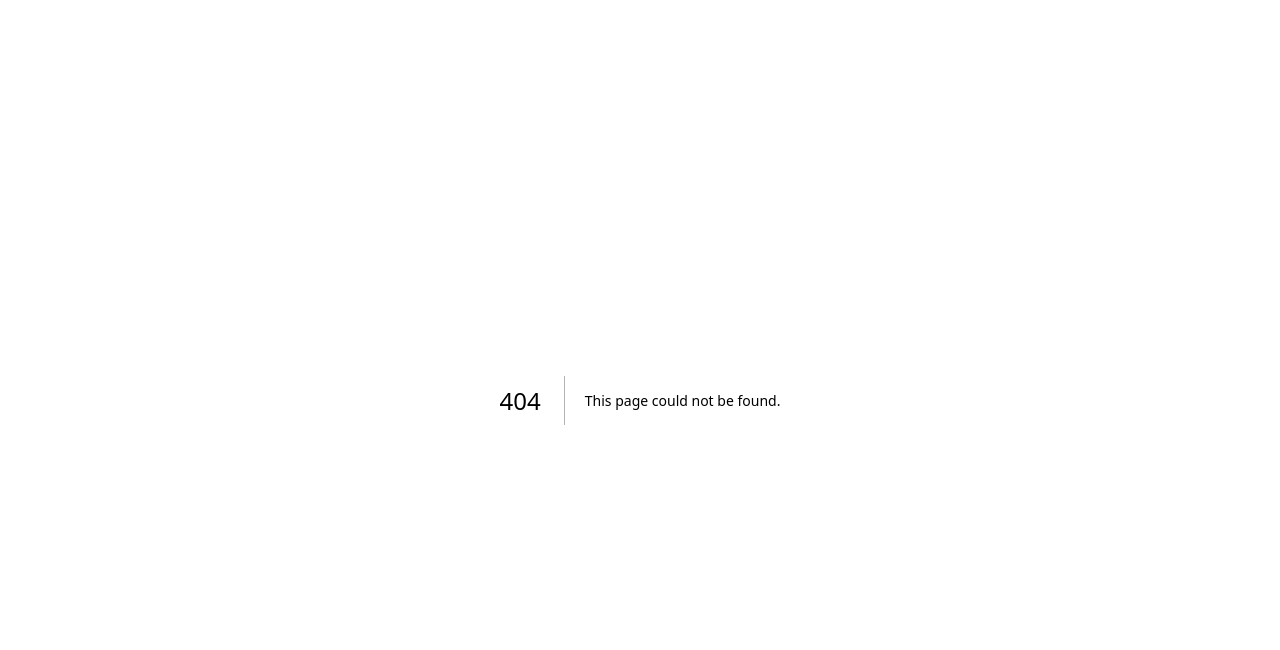
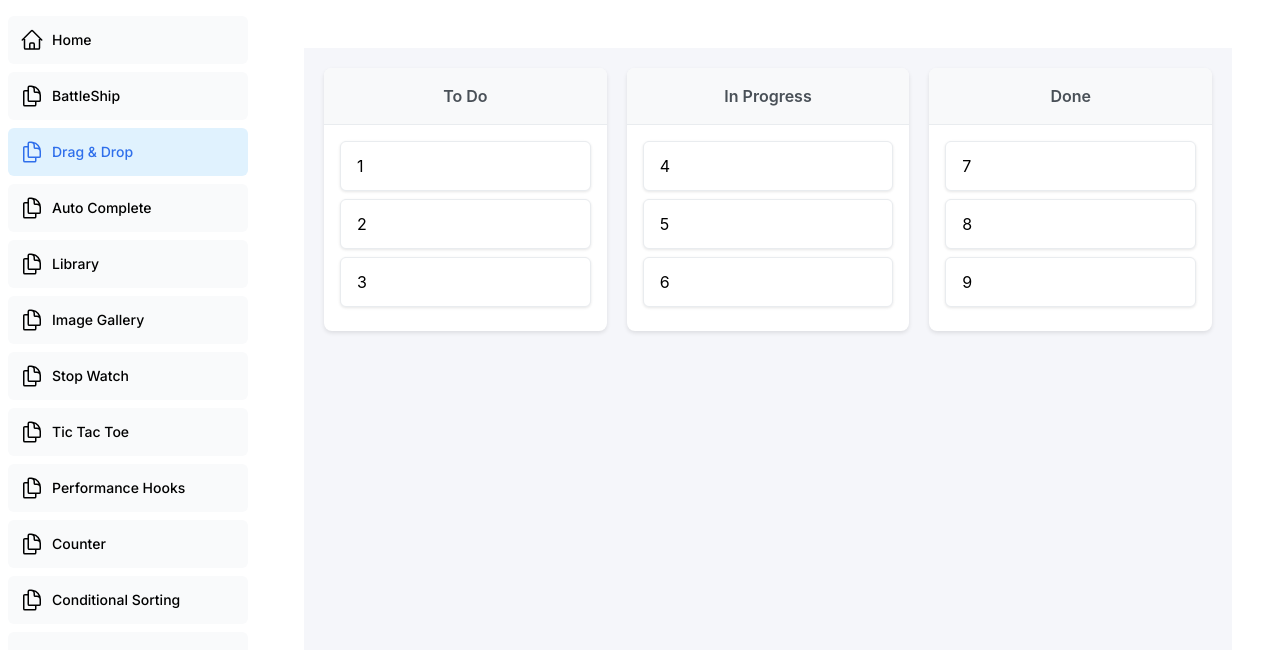
Before and after one commit to aasifrasul/nextjs-dashboard, a Next.js app: page /home/drag-drop in a window 1280 px wide. Before the commit this address had no page. Shown: the top 650 px of the page. Built offline with nearby package versions, Linux system fonts and the light colour scheme; a web font is replaced by a local one.

Commit message:
added Drag and Drop functionality

```diff
--- a/app/home/battleShip/GamePlay.ts
+++ b/app/home/battleShip/GamePlay.ts
@@ -36,7 +36,9 @@ const deepClone = <T>(obj: T): T => JSON.parse(JSON.stringify(obj));
 
 // Create a proper 2D array initialization function
 const create2DArray = (size: number, initialValue: any): any[][] => {
-	return Array(size).fill(null).map(() => Array(size).fill(initialValue));
+	return Array(size)
+		.fill(null)
+		.map(() => Array(size).fill(initialValue));
 };
 
 // Initialize player states
@@ -82,8 +84,8 @@ export class GamePlay {
 		currentOrientation: Orientation.Horizontal,
 		placedShips: {
 			1: [] as ShipType[],
-			2: [] as ShipType[]
-		}
+			2: [] as ShipType[],
+		},
 	};
 
 	// Singleton instance
@@ -108,7 +110,7 @@ export class GamePlay {
 
 		// Return unsubscribe function
 		return () => {
-			this.listeners = this.listeners.filter(l => l !== listener);
+			this.listeners = this.listeners.filter((l) => l !== listener);
 		};
 	}
 
@@ -121,7 +123,7 @@ export class GamePlay {
 			setupPhase: deepClone(this.setupPhase),
 		};
 
-		this.listeners.forEach(listener => listener(state));
+		this.listeners.forEach((listener) => listener(state));
 	}
 
 	// Reset the game state
@@ -134,8 +136,8 @@ export class GamePlay {
 			currentOrientation: Orientation.Horizontal,
 			placedShips: {
 				1: [],
-				2: []
-			}
+				2: [],
+			},
 		};
 		this.notifyListeners();
 	}
@@ -162,7 +164,9 @@ export class GamePlay {
 
 	toggleOrientation(): void {
 		this.setupPhase.currentOrientation =
-			this.setupPhase.currentOrientation === Orientation.Horizontal ? Orientation.Vertical : Orientation.Horizontal;
+			this.setupPhase.currentOrientation === Orientation.Horizontal
+				? Orientation.Vertical
+				: Orientation.Horizontal;
 		this.notifyListeners();
 	}
 
@@ -172,22 +176,26 @@ export class GamePlay {
 			[ShipType.Battleship]: 4,
 			[ShipType.Cruiser]: 3,
 			[ShipType.Submarine]: 3,
-			[ShipType.Destroyer]: 2
+			[ShipType.Destroyer]: 2,
 		};
 		return shipSizes[shipType];
 	}
 
 	getAvailableShips(player: Player): ShipType[] {
 		const placedShips = this.setupPhase.placedShips[player];
-		return STANDARD_FLEET
-			.filter(ship => {
-				const count = placedShips.filter(type => type === ship.type).length;
-				return count < ship.count;
-			})
-			.map(ship => ship.type);
+		return STANDARD_FLEET.filter((ship) => {
+			const count = placedShips.filter((type) => type === ship.type).length;
+			return count < ship.count;
+		}).map((ship) => ship.type);
 	}
 
-	canPlaceShip(player: Player, x: number, y: number, shipType: ShipType, orientation: Orientation): boolean {
+	canPlaceShip(
+		player: Player,
+		x: number,
+		y: number,
+		shipType: ShipType,
+		orientation: Orientation,
+	): boolean {
 		if (!shipType) return false;
 
 		const size = this.getShipSize(shipType);
@@ -255,10 +263,10 @@ export class GamePlay {
 		this.players[player].board.remainingShips = this.players[player].board.ships.length;
 
 		// Check if all ships are placed for both players
-		const allShipsPlaced = [1, 2].every(p => {
-			return STANDARD_FLEET.every(ship => {
+		const allShipsPlaced = [1, 2].every((p) => {
+			return STANDARD_FLEET.every((ship) => {
 				const count = this.setupPhase.placedShips[p as Player].filter(
-					type => type === ship.type
+					(type) => type === ship.type,
 				).length;
 				return count >= ship.count;
 			});
@@ -270,9 +278,9 @@ export class GamePlay {
 			this.currentPlayer = 1;
 		} else {
 			// Auto-switch to next player if current player placed all ships
-			const currentPlayerShipsComplete = STANDARD_FLEET.every(ship => {
+			const currentPlayerShipsComplete = STANDARD_FLEET.every((ship) => {
 				const count = this.setupPhase.placedShips[player].filter(
-					type => type === ship.type
+					(type) => type === ship.type,
 				).length;
 				return count >= ship.count;
 			});
@@ -283,7 +291,8 @@ export class GamePlay {
 
 			// Select next available ship for this player
 			const availableShips = this.getAvailableShips(player);
-			this.setupPhase.currentShipType = availableShips.length > 0 ? availableShips[0] : null;
+			this.setupPhase.currentShipType =
+				availableShips.length > 0 ? availableShips[0] : null;
 		}
 
 		// Notify listeners after state change
@@ -414,4 +423,5 @@ Player 2: ${player2ShipsPlaced}/${totalShipsNeeded} ships placed`;
 	}
 }
 
-export const generateRandomNumberUnderNum = (num: number): number => Math.floor(Math.random() * num);
+export const generateRandomNumberUnderNum = (num: number): number =>
+	Math.floor(Math.random() * num);
--- a/app/home/battleShip/index.module.css
+++ b/app/home/battleShip/index.module.css
@@ -1,4 +1,3 @@
-
 .main {
 	width: 600px;
 	display: flex;
--- a/app/home/battleShip/page.tsx
+++ b/app/home/battleShip/page.tsx
@@ -1,13 +1,13 @@
 'use client';
 import { useState, useEffect } from 'react';
-import { Player, ShipType  } from './types';
+import { Player, ShipType } from './types';
 import { GamePlay, generateRandomNumberUnderNum, BOARD_SIZE, GamePlayState } from './GamePlay';
 import styles from './index.module.css';
 
 export default function BattleShip() {
 	// State to store the game state
 	const [gameState, setGameState] = useState<GamePlayState | null>(null);
-	const [hoveredCell, setHoveredCell] = useState<{ x: number, y: number } | null>(null);
+	const [hoveredCell, setHoveredCell] = useState<{ x: number; y: number } | null>(null);
 
 	// Get the singleton instance of GamePlay
 	const gameplay = GamePlay.getInstance();
@@ -37,7 +37,10 @@ export default function BattleShip() {
 		if (gameState.currentState === 'setup' && player === gameState.currentPlayer) {
 			// In setup phase, clicking a cell attempts to place a ship
 			gameplay.placeShip(player, x, y);
-		} else if (gameState.currentState === 'playing' && player !== gameState.currentPlayer) {
+		} else if (
+			gameState.currentState === 'playing' &&
+			player !== gameState.currentPlayer
+		) {
 			// In playing phase, clicking a cell fires a shot at the opponent's board
 			gameplay.fireShot(gameState.currentPlayer, x, y);
 		}
@@ -80,7 +83,7 @@ export default function BattleShip() {
 			x,
 			y,
 			gameState.setupPhase.currentShipType,
-			gameState.setupPhase.currentOrientation
+			gameState.setupPhase.currentOrientation,
 		);
 	};
 
@@ -104,7 +107,7 @@ export default function BattleShip() {
 				<div className={styles.shipSelection}>
 					<h4>Select Ship:</h4>
 					<div className={styles.shipButtons}>
-						{availableShips.map(shipType => (
+						{availableShips.map((shipType) => (
 							<button
 								key={shipType}
 								className={`${styles.shipButton} ${currentShipType === shipType ? styles.selected : ''}`}
@@ -123,7 +126,11 @@ export default function BattleShip() {
 		if (gameState.currentState === 'setup') {
 			return <div className={styles.gameStatus}>{gameplay.getSetupStatus()}</div>;
 		} else if (gameState.currentState === 'playing') {
-			return <div className={styles.gameStatus}>Current Player: {gameState.currentPlayer}</div>;
+			return (
+				<div className={styles.gameStatus}>
+					Current Player: {gameState.currentPlayer}
+				</div>
+			);
 		} else if (gameState.currentState === 'gameover') {
 			const winner = gameplay.getWinner();
 			return <div className={styles.gameStatus}>Game Over! Player {winner} wins!</div>;
@@ -144,7 +151,8 @@ export default function BattleShip() {
 		const isPlayingPhase = gameState.currentState === 'playing';
 
 		// Determine if this board is interactive in the current phase
-		const isInteractive = (isSetupPhase && isCurrentPlayerBoard) ||
+		const isInteractive =
+			(isSetupPhase && isCurrentPlayerBoard) ||
 			(isPlayingPhase && !isCurrentPlayerBoard);
 
 		return (
@@ -152,7 +160,9 @@ export default function BattleShip() {
 				{grid.map((row, y) => (
 					<div key={y} className={styles.row}>
 						{row.map((cell, x) => {
-							const isPreview = isSetupPhase && isCurrentPlayerBoard &&
+							const isPreview =
+								isSetupPhase &&
+								isCurrentPlayerBoard &&
 								isShipPlacementPreview(player, x, y);
 
 							return (
@@ -164,13 +174,19 @@ export default function BattleShip() {
                     ${isPreview ? styles.preview : ''}
                     ${isInteractive ? styles.interactive : ''}
                   `}
-									onClick={() => isInteractive && handleCellClick(player, x, y)}
+									onClick={() =>
+										isInteractive && handleCellClick(player, x, y)
+									}
 									onMouseEnter={() => isInteractive && handleCellHover(x, y)}
 									onMouseLeave={handleCellHoverEnd}
 								>
-									{isSetupPhase && showShips && cell === 'ship' ? '■' :
-										isPlayingPhase && cell === 'hit' ? '✓' :
-											isPlayingPhase && cell === 'miss' ? '✗' : ''}
+									{isSetupPhase && showShips && cell === 'ship'
+										? '■'
+										: isPlayingPhase && cell === 'hit'
+											? '✓'
+											: isPlayingPhase && cell === 'miss'
+												? '✗'
+												: ''}
 								</button>
 							);
 						})}
--- a/app/home/battleShip/types.ts
+++ b/app/home/battleShip/types.ts
@@ -29,7 +29,7 @@ export enum ShipType {
 
 // Ship configuration
 export interface ShipConfig {
-	id: string,
+	id: string;
 	type: ShipType;
 	position: { x: number; y: number }; // Starting position
 	orientation: Orientation;
--- /dev/null
+++ b/app/home/drag-drop/page.tsx
@@ -0,0 +1,157 @@
+'use client';
+import React, { DragEvent, ReactNode } from 'react';
+
+import { CardProps, DraggedItem, ColumnData, ColumnConfig } from './types';
+
+import styles from './styles.module.css';
+
+const Card = ({ item }: CardProps): ReactNode => (
+	<div draggable="true" className={styles.item} data-item={item}>
+		{item}
+	</div>
+);
+
+export default function App() {
+	const [columns, setColumns] = React.useState<ColumnData>({
+		todo: [1, 2, 3],
+		inProgress: [4, 5, 6],
+		done: [7, 8, 9],
+	});
+
+	const [draggedItem, setDraggedItem] = React.useState<DraggedItem | null>(null);
+
+	const handleDragStart = (e: DragEvent<HTMLDivElement>) => {
+		const target = e.target as HTMLElement;
+		if (target.getAttribute('draggable') === 'true') {
+			const item = Number(target.getAttribute('data-item'));
+			const sourceColumn = target
+				.closest('[data-column-id]')
+				?.getAttribute('data-column-id');
+
+			if (sourceColumn) {
+				setDraggedItem({ item, sourceColumn });
+				e.dataTransfer.effectAllowed = 'move';
+				e.dataTransfer.setData('text/plain', ''); // For touch compatibility
+
+				// Add visual feedback
+				target.style.opacity = '0.5';
+			}
+		}
+	};
+
+	const handleDragEnd = (e: DragEvent<HTMLDivElement>) => {
+		const target = e.target as HTMLElement;
+		if (target.getAttribute('draggable') === 'true') {
+			target.style.opacity = '1';
+			setDraggedItem(null);
+		}
+	};
+
+	const handleDragOver = (e: DragEvent<HTMLDivElement>) => {
+		e.preventDefault();
+		e.dataTransfer.dropEffect = 'move';
+	};
+
+	const handleDragEnter = (e: DragEvent<HTMLDivElement>) => {
+		e.preventDefault();
+		const target = e.target as HTMLElement;
+		const column = target.closest('[data-column-id]') as HTMLElement;
+		if (column && column.getAttribute('data-column-type') !== 'header') {
+			column.setAttribute('data-drag-over', 'true');
+		}
+	};
+
+	const handleDragLeave = (e: DragEvent<HTMLDivElement>) => {
+		const target = e.target as HTMLElement;
+		const relatedTarget = e.relatedTarget as HTMLElement;
+		const column = target.closest('[data-column-id]') as HTMLElement;
+		if (column && !column.contains(relatedTarget)) {
+			column.removeAttribute('data-drag-over');
+		}
+	};
+
+	const handleDrop = (e: DragEvent<HTMLDivElement>) => {
+		e.preventDefault();
+
+		// Remove visual feedback from all columns
+		document.querySelectorAll('[data-column-id]').forEach((col) => {
+			col.removeAttribute('data-drag-over');
+		});
+
+		if (!draggedItem) return;
+
+		const target = e.target as HTMLElement;
+		const dropTarget = target.closest('[data-column-id]') as HTMLElement;
+		if (!dropTarget || dropTarget.getAttribute('data-column-type') === 'header') return;
+
+		const targetColumn = dropTarget.getAttribute('data-column-id') as keyof ColumnData;
+		const { item, sourceColumn } = draggedItem;
+
+		if (sourceColumn === targetColumn) return;
+
+		// Single state update with functional update
+		setColumns((prev) => {
+			const newColumns = { ...prev };
+
+			// Remove from source
+			newColumns[sourceColumn as keyof ColumnData] = prev[
+				sourceColumn as keyof ColumnData
+			].filter((i) => i !== item);
+
+			// Add to target (keep sorted)
+			newColumns[targetColumn] = [...prev[targetColumn], item].sort((a, b) => a - b);
+
+			return newColumns;
+		});
+
+		setDraggedItem(null);
+	};
+
+	// Memoized column data to avoid recreating arrays
+	const columnConfig = React.useMemo(
+		(): ColumnConfig[] => [
+			{ id: 'todo', title: 'To Do', items: columns.todo },
+			{ id: 'inProgress', title: 'In Progress', items: columns.inProgress },
+			{ id: 'done', title: 'Done', items: columns.done },
+		],
+		[columns],
+	);
+
+	return (
+		<div
+			className={styles.App}
+			onDragStart={handleDragStart}
+			onDragEnd={handleDragEnd}
+			onDragOver={handleDragOver}
+			onDragEnter={handleDragEnter}
+			onDragLeave={handleDragLeave}
+			onDrop={handleDrop}
+		>
+			<div className={styles.board}>
+				{columnConfig.map(({ id, title, items }) => (
+					<div key={id} className={styles['column-container']}>
+						<div
+							className={`${styles.column} ${styles.header}`}
+							data-column-id={id}
+							data-column-type="header"
+						>
+							{title}
+						</div>
+						<div
+							className={styles.column}
+							data-column-id={id}
+							data-column-type="drop-zone"
+						>
+							{items.map((item) => (
+								<Card key={item} item={item} />
+							))}
+							{items.length === 0 && (
+								<div className={styles['empty-state']}>Drop items here</div>
+							)}
+						</div>
+					</div>
+				))}
+			</div>
+		</div>
+	);
+}
--- /dev/null
+++ b/app/home/drag-drop/styles.module.css
@@ -0,0 +1,82 @@
+.App {
+	font-family: -apple-system, BlinkMacSystemFont, 'Segoe UI', 'Roboto', sans-serif;
+	padding: 20px;
+	background-color: #f5f6fa;
+	min-height: 100vh;
+}
+
+.board {
+	display: flex;
+	gap: 20px;
+	max-width: 1200px;
+	margin: 0 auto;
+}
+
+.column-container {
+	flex: 1;
+	background: white;
+	border-radius: 8px;
+	box-shadow: 0 2px 4px rgba(0, 0, 0, 0.1);
+	overflow: hidden;
+}
+
+.header {
+	font-weight: 600;
+	background-color: #f8f9fa;
+	border-bottom: 1px solid #e9ecef;
+	text-align: center;
+	color: #495057;
+}
+
+.column {
+	min-height: 50px;
+	padding: 16px;
+	transition: background-color 0.2s ease;
+}
+
+.column[data-drag-over='true'] {
+	background-color: #e3f2fd;
+}
+
+.item {
+	cursor: grab;
+	padding: 12px 16px;
+	margin-bottom: 8px;
+	background-color: white;
+	border: 1px solid #e9ecef;
+	border-radius: 6px;
+	user-select: none;
+	transition: all 0.2s ease;
+	box-shadow: 0 1px 3px rgba(0, 0, 0, 0.1);
+}
+
+.item:hover {
+	border-color: #007bff;
+	box-shadow: 0 2px 8px rgba(0, 123, 255, 0.15);
+	transform: translateY(-1px);
+}
+
+.item:active {
+	cursor: grabbing;
+}
+
+.empty-state {
+	text-align: center;
+	color: #6c757d;
+	font-style: italic;
+	padding: 40px 20px;
+	border: 2px dashed #dee2e6;
+	border-radius: 6px;
+	margin-top: 20px;
+}
+
+@media (max-width: 768px) {
+	.board {
+		flex-direction: column;
+		gap: 16px;
+	}
+
+	.App {
+		padding: 16px;
+	}
+}
--- /dev/null
+++ b/app/home/drag-drop/types.ts
@@ -0,0 +1,21 @@
+// Type definitions
+export interface CardProps {
+	item: number;
+}
+
+export interface DraggedItem {
+	item: number;
+	sourceColumn: string;
+}
+
+export interface ColumnData {
+	todo: number[];
+	inProgress: number[];
+	done: number[];
+}
+
+export interface ColumnConfig {
+	id: keyof ColumnData;
+	title: string;
+	items: number[];
+}
--- a/app/lib/memoizeAsync.js
+++ b/app/lib/memoizeAsync.js
@@ -6,7 +6,7 @@ Implement the memoize function which optimizes repeated calls to an asynchronous
  callback in the form of callback(error, result).
 The goal is that calling memoizedGetSomeData multiple times with the same arguments should trigger the
  callback with the same cached result, avoiding unnecessary expensive calls etc..
-`
+`;
 export const memoizeAsync = (function () {
 	const allCaches = new WeakMap();
 
--- a/app/stores/LibraryProvider.tsx
+++ b/app/stores/LibraryProvider.tsx
@@ -84,7 +84,7 @@ export default function LibraryProivder({ children }: Props) {
 			};
 
 			setBooks((prevBooks) => {
-				return [...prevBooks, newBook]
+				return [...prevBooks, newBook];
 			});
 		}
 
@@ -117,7 +117,6 @@ export default function LibraryProivder({ children }: Props) {
 		const index = books.findIndex((book) => book.id === id);
 		if (index < 0) return;
 
-
 		setBooks((prevBooks) => {
 			const oldBook = books[index];
 			const issued = !oldBook.issued;
@@ -144,7 +143,7 @@ export default function LibraryProivder({ children }: Props) {
 
 	React.useEffect(() => {
 		filterBooks(searchText);
-	}, [books])
+	}, [books]);
 
 	const isDisabled = name?.length <= 0 || author?.length <= 0;
 
--- a/app/ui/home/nav-links.tsx
+++ b/app/ui/home/nav-links.tsx
@@ -12,6 +12,11 @@ const links = [
 	{
 		name: 'BattleShip',
 		href: '/home/battleShip',
+		icon: DocumentDuplicateIcon,
+	},
+	{
+		name: 'Drag & Drop',
+		href: '/home/drag-drop',
 		icon: DocumentDuplicateIcon,
 	},
 	{
--- a/auth.ts
+++ b/auth.ts
@@ -23,14 +23,14 @@ export const { auth, signIn, signOut } = NextAuth({
 	providers: [
 		Credentials({
 			async authorize(credentials) {
-				const parsedCredentials = z
+				const { success, data } = z
 					.object({
 						email: z.string(),
 						password: z.string().min(6),
 					})
 					.safeParse(credentials);
-				if (parsedCredentials.success) {
-					const { email, password } = parsedCredentials.data;
+				if (success) {
+					const { email, password } = data;
 					const user = await getUser(email);
 
 					if (!user) return null;
```
